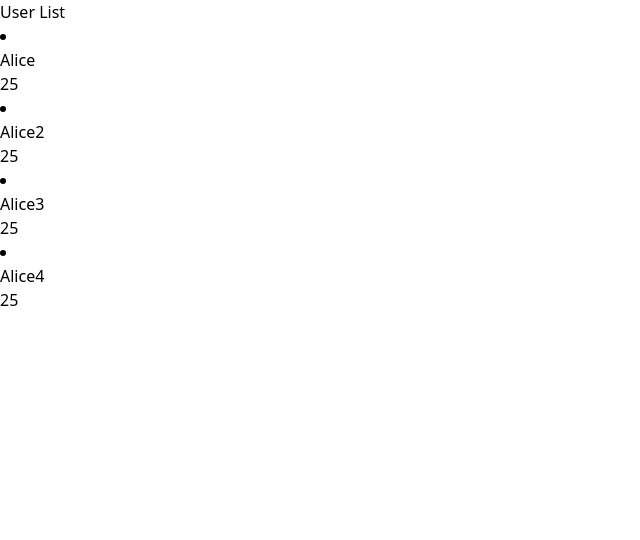
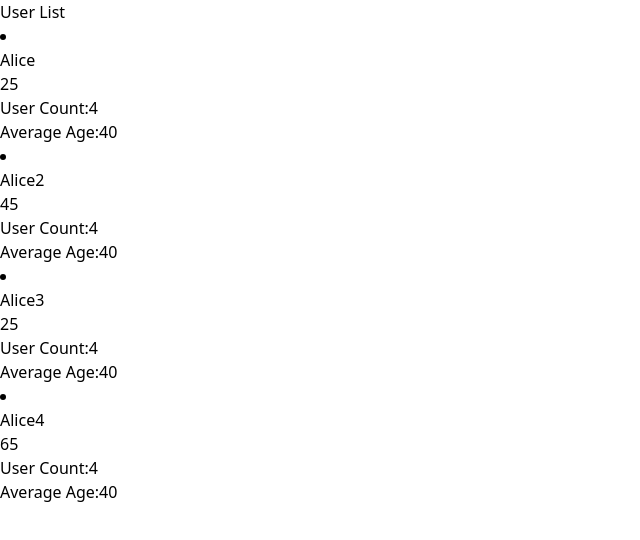
Before and after one commit to Viveka7169/react-thapa, a React (Create React App) app: page / in a window 1280 px wide. Shown: the top 540 px of the page, without its empty margins (0-640 px from the left). Built offline with nearby package versions, Linux system fonts and the light colour scheme.

Commit message:
Derived State

```diff
--- a/src/App.js
+++ b/src/App.js
@@ -5,6 +5,7 @@
 // import EventHandling from './Components/EventHandling.jsx';
 // import EventProps from './Components/EventProps.jsx';
 // import EventPropogation from './Components/EventPropogation.jsx';
+import DerivedState from './Components/DerivedState.jsx';
 import UseState from './Components/Hooks/UseState.jsx';
 import UseStatePractice from './Components/Hooks/UseStatePractice.jsx';
 function App() {
@@ -27,7 +28,10 @@ function App() {
     {/* ********************************Use State Hook********************* */}
     {/* <UseState/> */}
     {/* *****************Use State Practice************************ */}
-    <UseStatePractice/>
+    {/* <UseStatePractice/> */}
+
+    {/* *********************Derived State******************** */}
+    <DerivedState/>
 
 
     </>
--- /dev/null
+++ b/src/Components/DerivedState.jsx
@@ -0,0 +1,37 @@
+import React, { useState } from 'react'
+
+const DerivedState = () => {
+
+    const[user,setUser]=useState([
+
+            { id:1, name:"Alice", age:25},
+            { id:2, name:"Alice2", age:45},
+            {id:3, name:"Alice3", age:25},
+            {id:4, name:"Alice4", age:65},
+
+    ])
+    const userCount=user.length
+    const averageAge=user.reduce((accum,curElel)=>accum + curElel.age , 0)/userCount
+  return (
+    <>
+    <h1>User List</h1>
+    {
+        user.map((curEle,index)=>{
+            return(
+                <>
+                <li key={index}>
+
+                <h2>{curEle.name}</h2>
+                <h3>{curEle.age}</h3>
+                </li>
+                <h1>User Count:{userCount}</h1>
+                <h2>Average Age:{averageAge}</h2>
+                </>
+            )
+        })
+    }
+    </>
+  )
+}
+
+export default DerivedState
```
